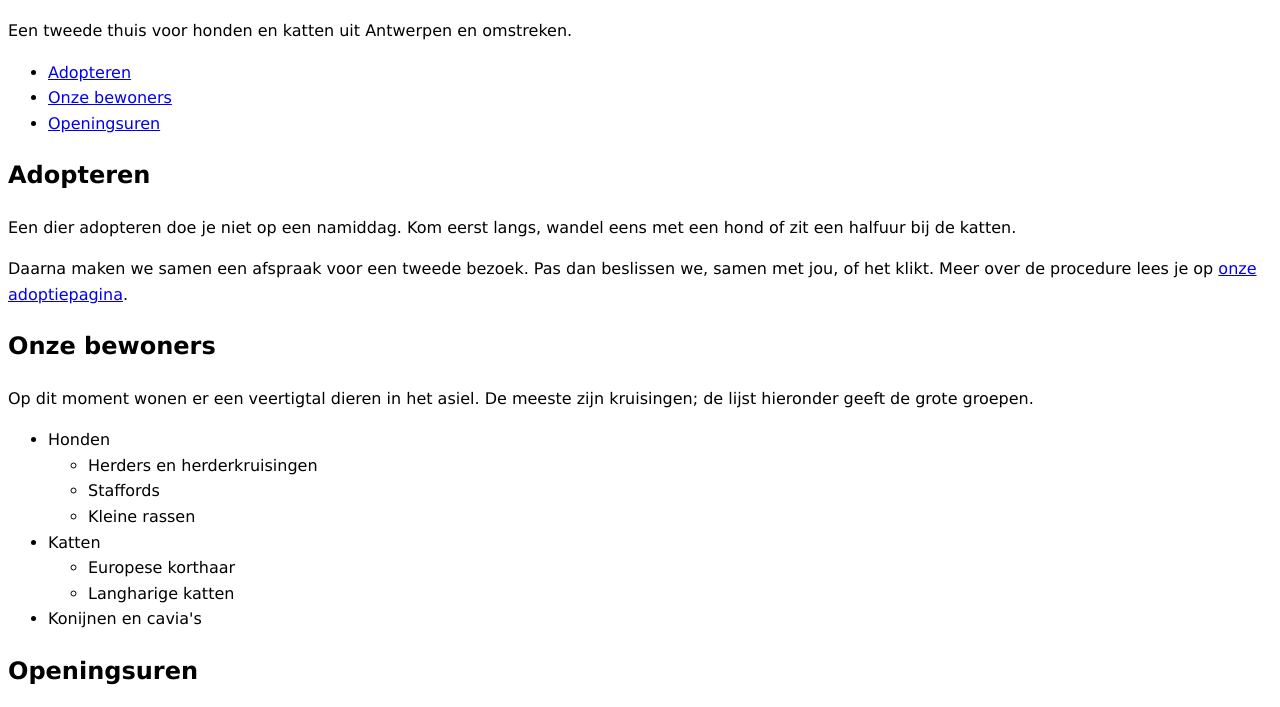
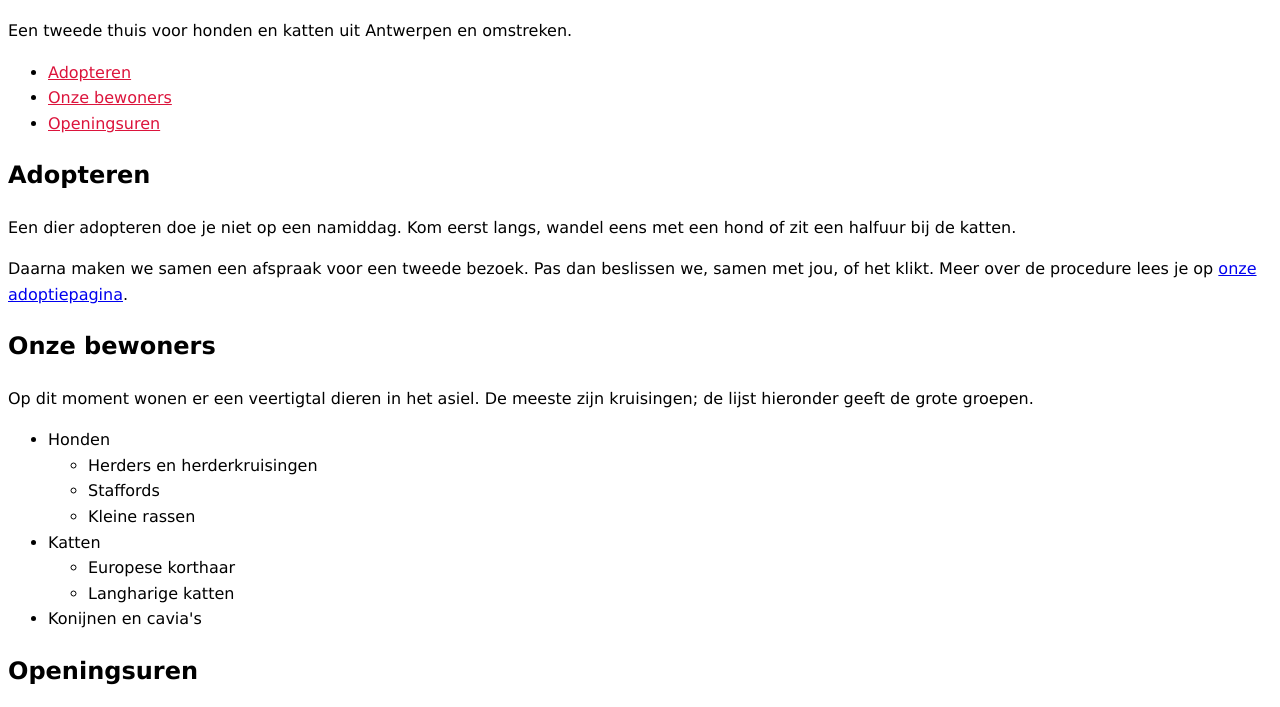
Before and after one commit to juliodiasdossantos/webtech, a plain HTML site: page Labo2/labo-02/labo-02-starter/labo-02/selectors/index.html in a window 1280 px wide. Shown: the part 76-783 px from the top of the page. Drawn offline with Linux system fonts and the light colour scheme.

```diff
--- a/Labo2/labo-02/labo-02-starter/labo-02/selectors/css/stijl.css
+++ b/Labo2/labo-02/labo-02-starter/labo-02/selectors/css/stijl.css
@@ -11,6 +11,9 @@ body {
 
 /* 1. alle links in de navigatie -> color: crimson; */
 
+nav a {
+      color: crimson
+}
 
 /* 2. alleen de paragrafen in de footer -> font-size: 0.875rem; */
 
```
